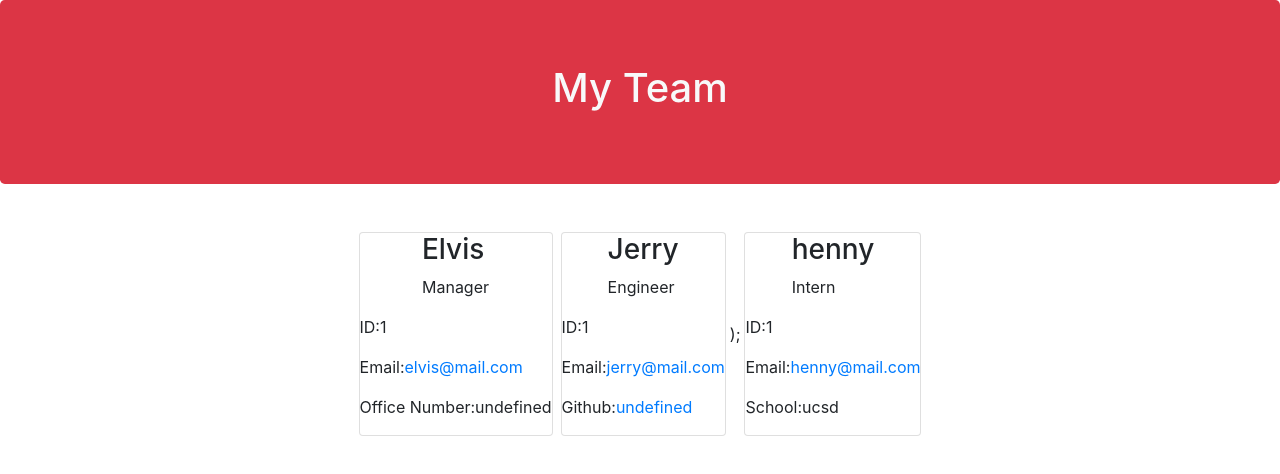
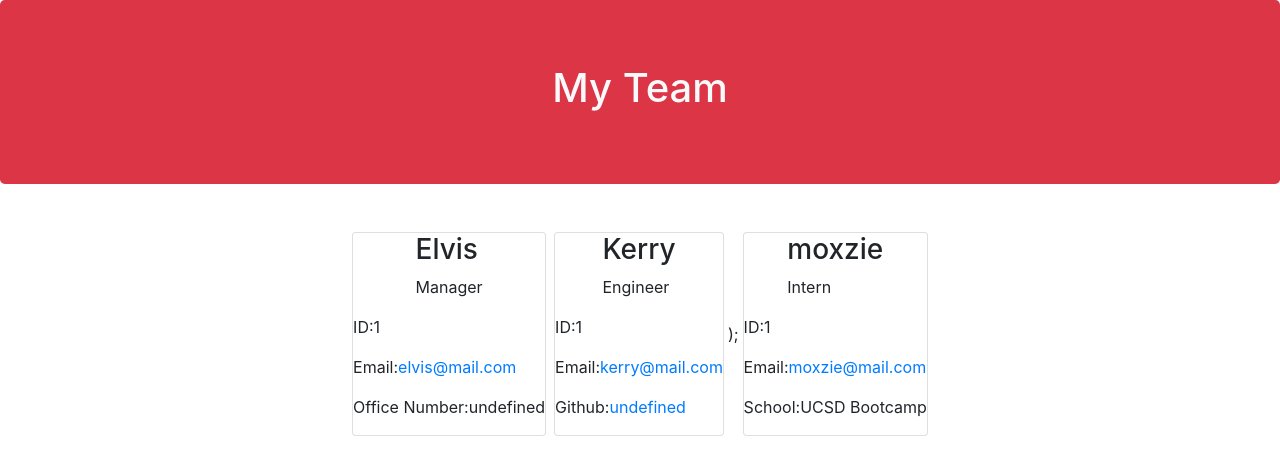
Before and after one commit to Elvis2681/Team-Profile-Generator, a website: page dist/Generated.html in a window 1280 px wide. Drawn offline with nearby package versions, Linux system fonts and the light colour scheme.

```diff
--- a/dist/Generated.html
+++ b/dist/Generated.html
@@ -35,13 +35,13 @@
       </div>
     <div class="card d-flex flex-wrap m-1 align-items-center justify-content-center">
       <header>
-        <h3>Jerry</h3>
+        <h3>Kerry</h3>
         <p>Engineer</p>
       </header>
       <content class="card-content">
         <p>ID:1</p>
         <p>
-          Email:<a href="mailto:jerry@mail.com">jerry@mail.com</a>
+          Email:<a href="mailto:kerry@mail.com">kerry@mail.com</a>
         </p>
       <p>Github:<a href="https://github.com/undefined">undefined</a></p>
       </content>
@@ -49,15 +49,15 @@
   );
     <div class="card d-flex flex-wrap m-1 align-items-center justify-content-center">
     <header>
-      <h3>henny</h3>
+      <h3>moxzie</h3>
       <p>Intern</p>
     </header>
     <content class="card-content">
       <p>ID:1</p>
       <p>
-        Email:<a href="mailto:henny@mail.com">henny@mail.com</a>
+        Email:<a href="mailto:moxzie@mail.com">moxzie@mail.com</a>
       </p>
-      <p>School:ucsd</p>
+      <p>School:UCSD Bootcamp</p>
     </content>
   </div></div>
 </div>
```
